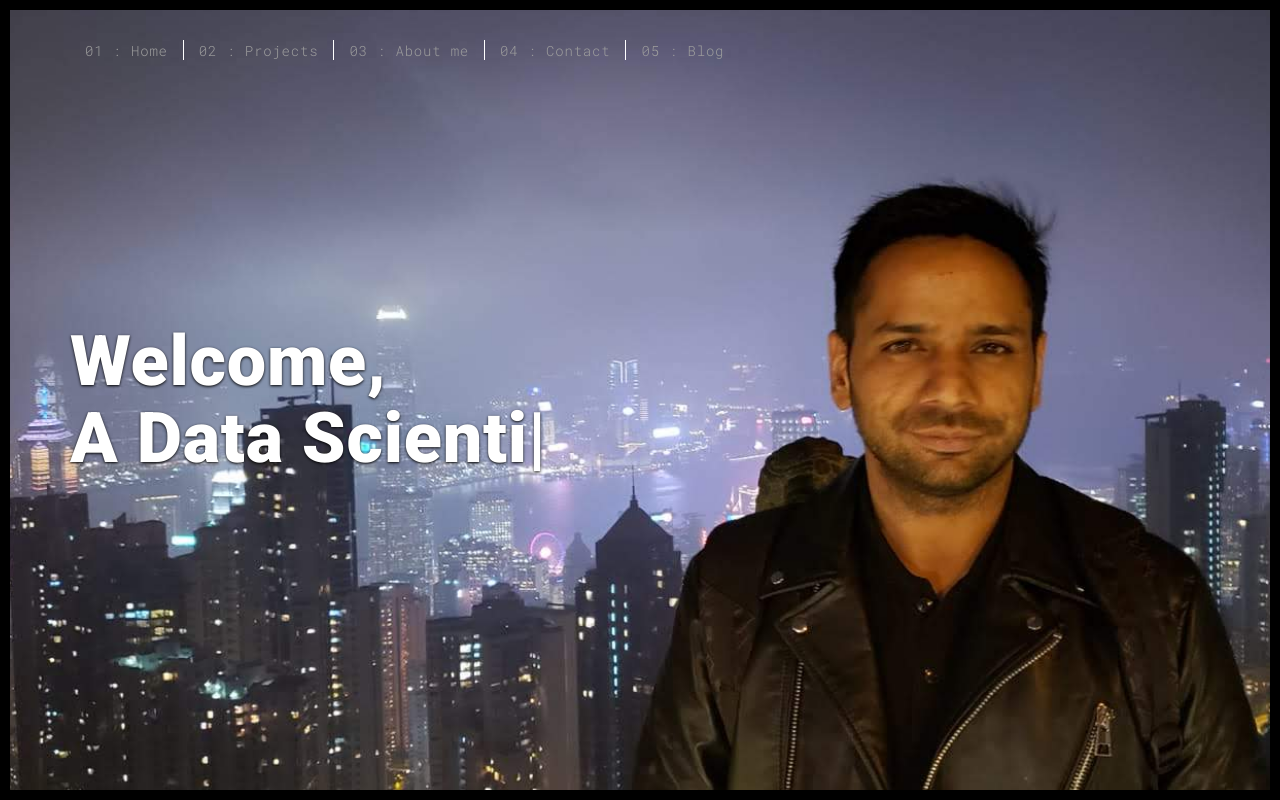
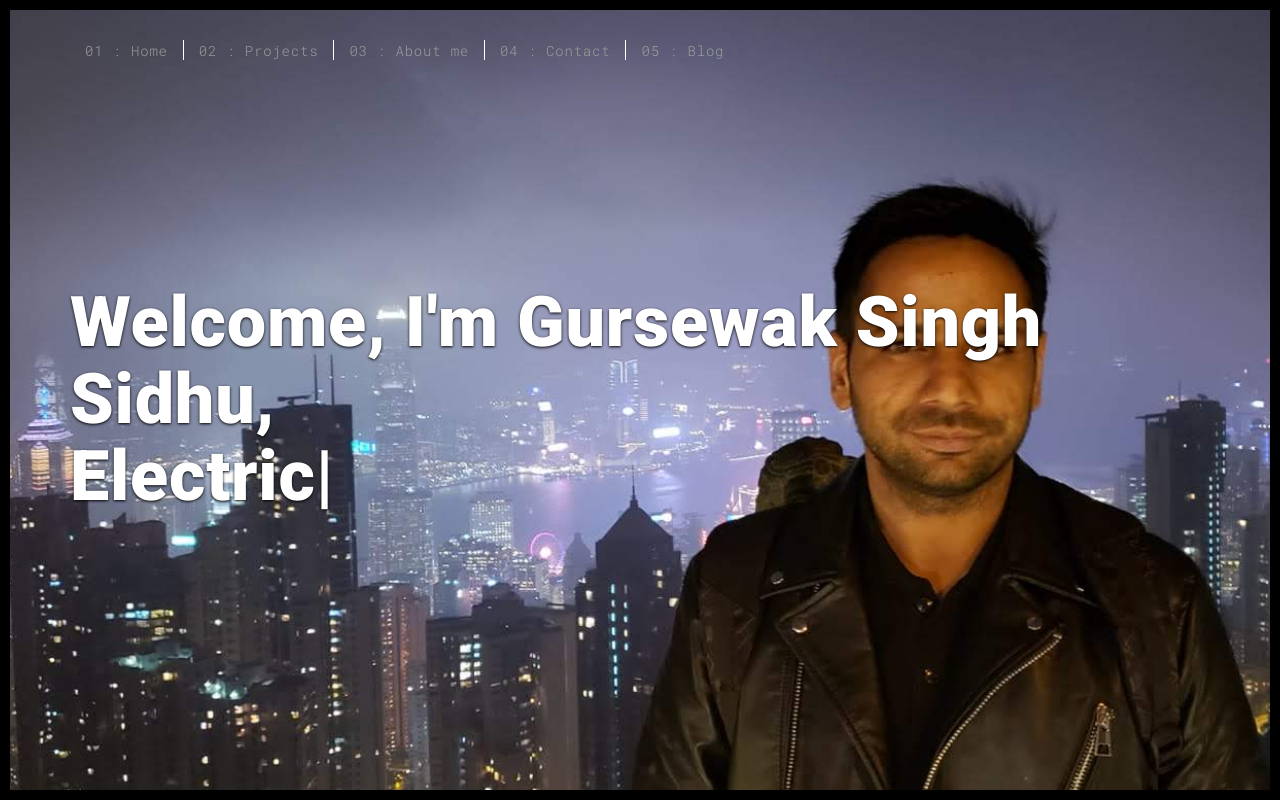
Before and after one commit to Sidhus234/PersonalWebsite, a Flask app: page / in a window 1280 px wide. Run offline with Flask 2, Linux system fonts and the light colour scheme; some libraries are stand-ins or nearby versions.

Commit message:
updated welcome message

```diff
--- a/templates/index.html
+++ b/templates/index.html
@@ -59,11 +59,11 @@
                 <div class="col-xs-12">
                     <div class="hero-full-wrapper">
                         <div class="text-content">
-                            <h1>Welcome,<br>
+                            <h1>Welcome, I'm Gursewak Singh Sidhu,<br>
                                 <span id="typed-strings">
-                                    <span>I'm Gursewak Singh Sidhu,</span>
-                                    <span>A Data Scientist</span>
-                                    <span>And I love to code</span>
+                                    <span>A Data Scientist by profession</span>
+                                    <span>Electrical and Financial Engineer by education</span>
+                                    <span>And an avid book reader by choice</span>
                                 </span>
                                 <span id="typed"></span>
                             </h1>
```
